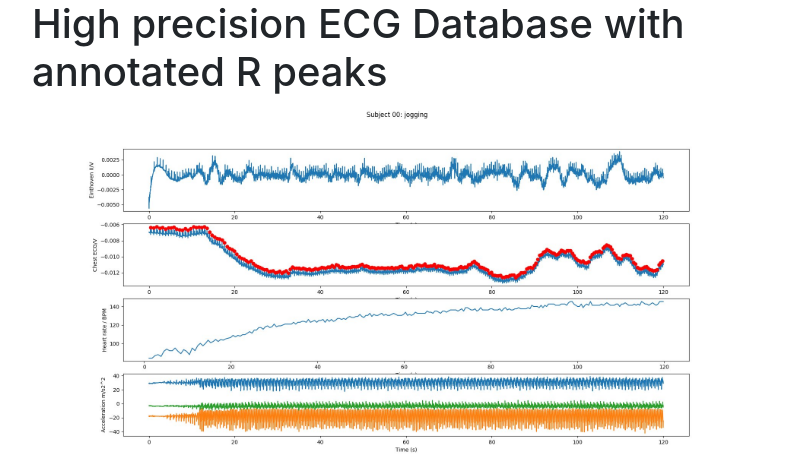
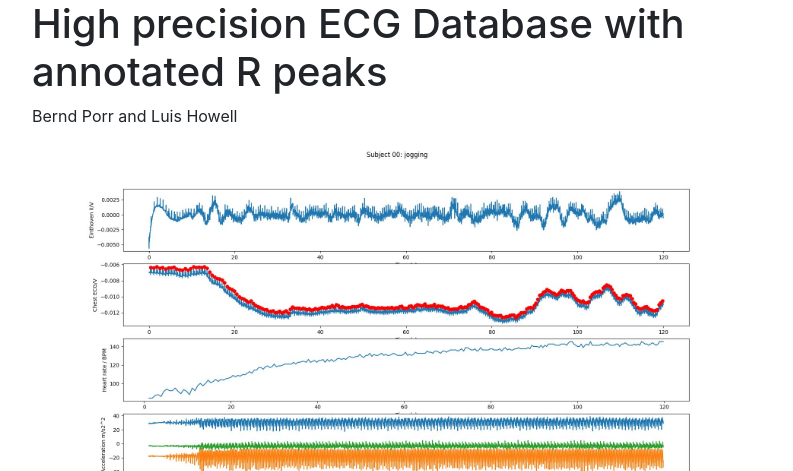
Before and after one commit to berndporr/ECG-GUDB, a plain HTML site: page docs/index.html in a window 1280 px wide. Shown: the top 471 px of the page, without its empty margins (243-1036 px from the left). Drawn offline with nearby package versions, Linux system fonts and the light colour scheme.

Commit message:
Added authors

```diff
--- a/docs/index.html
+++ b/docs/index.html
@@ -23,6 +23,8 @@
 
 	<h1>High precision ECG Database with annotated R peaks</h1>
 
+	<p>Bernd Porr and Luis Howell</p>
+
 	<p>
 	  <img src="dataplot.jpg" class="img-fluid" alt="Responsive image">
 	</p>
```
